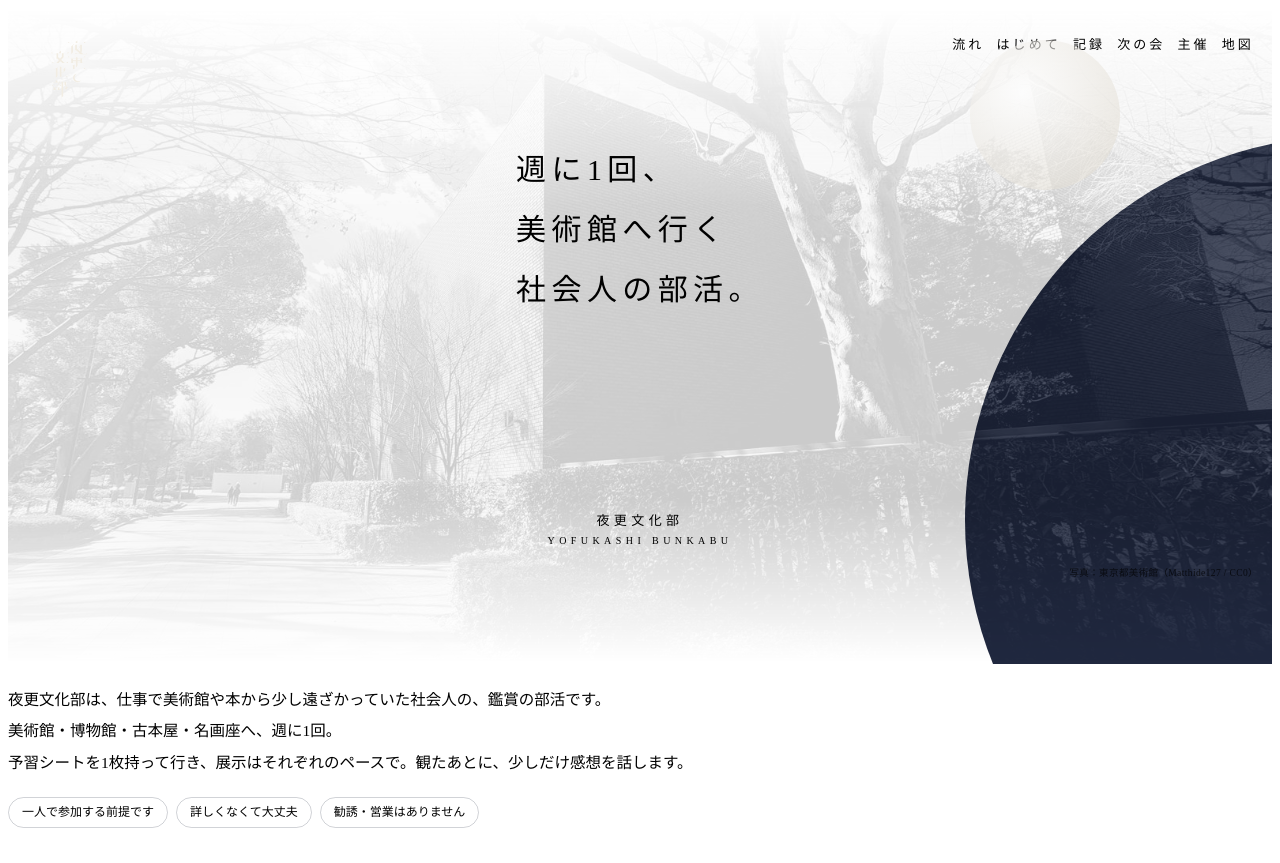
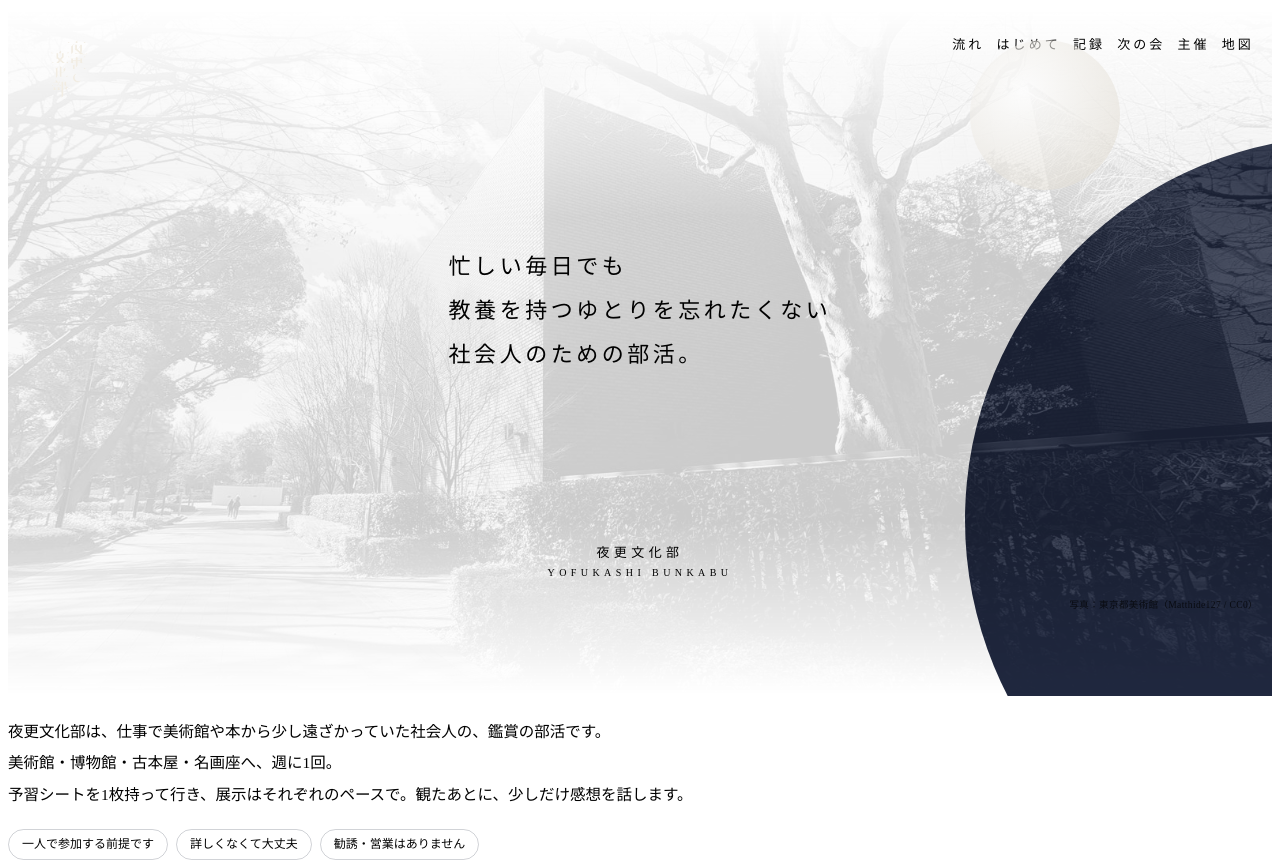
Before and after one commit to yofukashi-bunkabu/hp-widget, a plain HTML site: page site/index.html in a window 1280 px wide. Shown: the top 863 px of the page. Drawn offline with Linux system fonts and the light colour scheme.

Commit message:
トップのキャッチを秋輝の文「忙しい毎日でも／教養を持つゆとりを忘れたくない／社会人のための部活。」に
Co-Authored-By: Claude Opus 5.5 <noreply@anthropic.com>

```diff
--- a/site/index.html
+++ b/site/index.html
@@ -2,15 +2,15 @@
 <html lang="ja">
 <head>
 <!--@head-->
-<title>夜更文化部｜週に1回、美術館へ行く社会人の部活</title>
+<title>夜更文化部｜忙しい毎日でも、教養を持つゆとりを忘れたくない社会人のための部活</title>
 <meta name="description" content="夜更文化部は、仕事で美術館や本から少し遠ざかっていた社会人の、鑑賞の部活です。美術館・博物館・古本屋・名画座へ週に1回。予習シートを1枚持って行き、観たあとに少しだけ感想を話します。一人参加が前提、勧誘・営業はありません。">
 <meta property="og:title" content="夜更文化部（よふかしぶんかぶ）">
-<meta property="og:description" content="週に1回、美術館へ行く社会人の部活。予習シートを1枚持って行き、展示はそれぞれのペースで観て、観たあとに少しだけ感想を話します。">
+<meta property="og:description" content="忙しい毎日でも、教養を持つゆとりを忘れたくない社会人のための部活。予習シートを1枚持って行き、展示はそれぞれのペースで観て、観たあとに少しだけ感想を話します。">
 <meta property="og:type" content="website">
 <meta property="og:url" content="https://yofukashi-bunkabu.github.io/">
 <style>
 /* トップだけの見た目（構成と文章_v2.md の8段 × デザイン A） */
-.hero { position: relative; height: clamp(560px, 82vh, 700px); background: var(--ai); color: var(--kinari); overflow: hidden; }
+.hero { position: relative; height: clamp(580px, 86vh, 760px); background: var(--ai); color: var(--kinari); overflow: hidden; }
 .hero .arc { position: absolute; border-radius: 50%; }
 .hero .a1 { width: 70vmax; height: 70vmax; left: -40vmax; top: -18vmax; background: var(--ai2); }
 .hero .a2 { width: 60vmax; height: 60vmax; right: -36vmax; top: 10vmax; background: #20283f; }
@@ -22,7 +22,7 @@
 .hero .photo { position: absolute; inset: 0; background: url(assets/hero_tobikan.jpg) center 40% / cover no-repeat; filter: grayscale(1) contrast(1.1) brightness(.9); opacity: .2; pointer-events: none; -webkit-mask-image: linear-gradient(to bottom, transparent 0%, #000 30%, #000 75%, transparent 100%); mask-image: linear-gradient(to bottom, transparent 0%, #000 30%, #000 75%, transparent 100%); }
 .hero .credit { position: absolute; right: max(14px, env(safe-area-inset-right)); bottom: 76px; font-family: var(--goth); font-size: 9.5px; letter-spacing: .04em; color: var(--yogiri); opacity: .7; }
 .hero .ring { position: absolute; left: 50%; top: 48%; width: min(300px, 72vw); aspect-ratio: 1; transform: translate(-50%, -50%); border: 1px solid var(--gekko); border-radius: 50%; opacity: .35; }
-.hero h1 { position: absolute; left: 50%; top: 46%; transform: translate(-50%, -50%); margin: 0; height: 340px; font-size: clamp(25px, 4.2vw, 30px); line-height: 2; letter-spacing: .18em; font-weight: 500; }
+.hero h1 { position: absolute; left: 50%; top: 44%; transform: translate(-50%, -50%); margin: 0; font-size: clamp(19px, 2.8vw, 22px); line-height: 2; letter-spacing: .16em; font-weight: 500; white-space: nowrap; }
 .hero .name { position: absolute; left: 0; right: 0; bottom: 118px; text-align: center; font-size: 13px; letter-spacing: .34em; color: var(--yogiri); }
 .hero .name span { display: block; font-family: var(--lab); font-size: 10px; margin-top: 6px; }
 .hero .curve { position: absolute; left: -40%; right: -40%; bottom: -330px; height: 400px; border-radius: 50%; background: var(--kinari); }
@@ -98,7 +98,7 @@
   <a class="logo" href="./" aria-label="夜更文化部 トップ"><img src="assets/logo.svg" alt=""></a>
   <nav class="v" aria-label="ページの中"><a href="#flow">流れ</a><a href="#first">はじめて</a><a href="#journal">記録</a><a href="#sched">次の会</a><a href="#host">主催</a><a href="map/">地図</a></nav>
   <div class="ring"></div>
-  <h1 class="v">週に<span class="tcy">1</span>回、<br>美術館へ行く<br>社会人の部活。</h1>
+  <h1 class="v">忙しい毎日でも<br>教養を持つゆとりを忘れたくない<br>社会人のための部活。</h1>
   <div class="name">夜更文化部<span>YOFUKASHI BUNKABU</span></div>
   <p class="credit">写真：東京都美術館（Matthide127 / CC0）</p>
   <div class="curve"></div>
```
